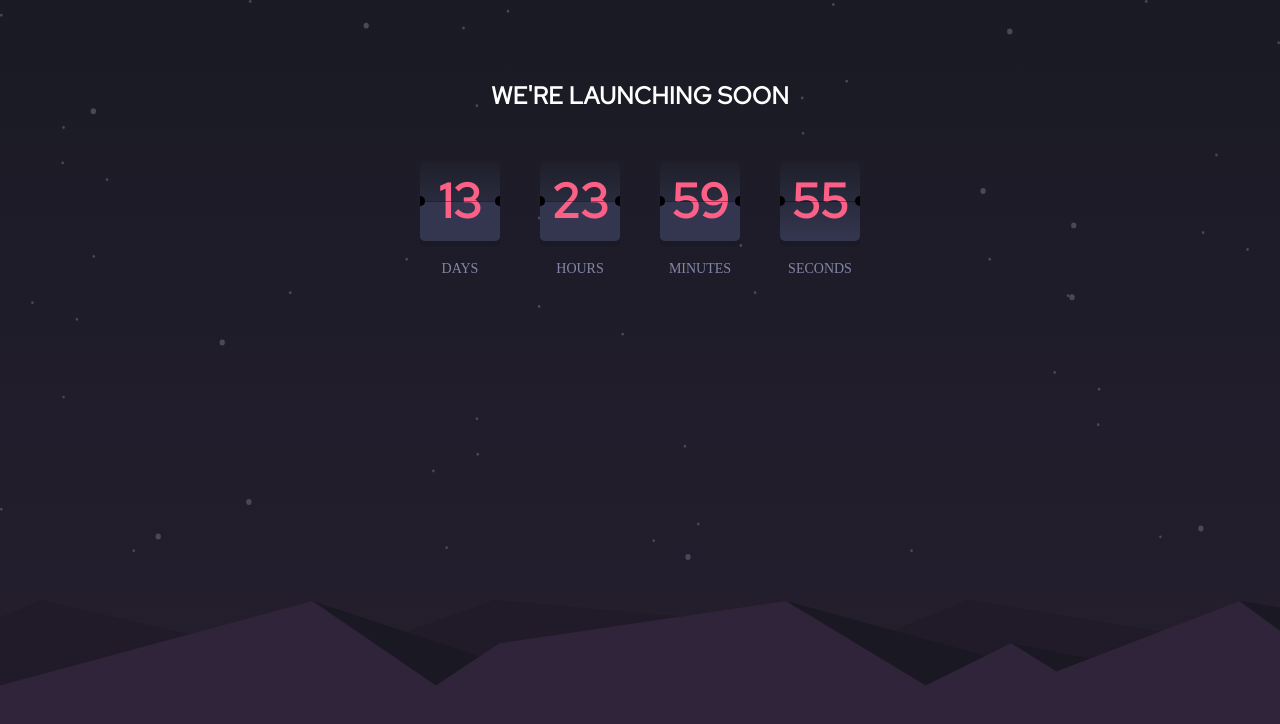
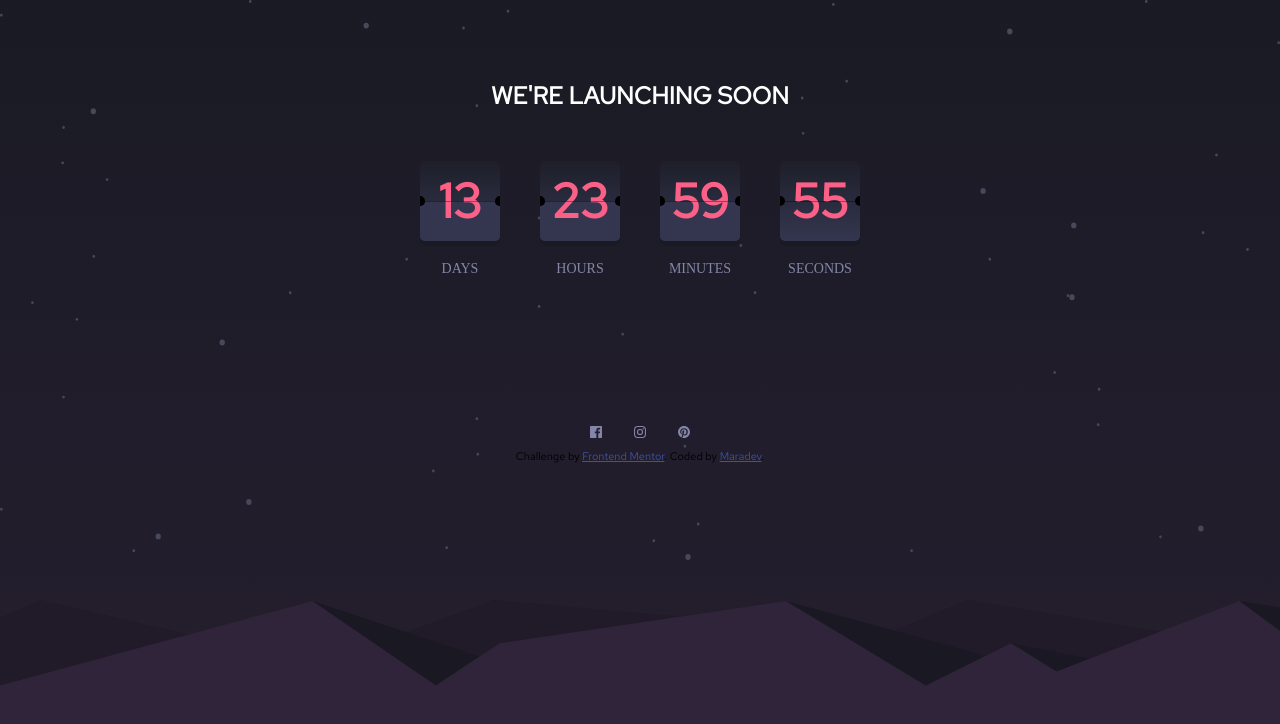
Before and after one commit to rhonaldm/launch-countdown-timer-main, a plain HTML site: page index.html in a window 1280 px wide. Drawn offline with Linux system fonts and the light colour scheme.

Commit message:
socialmedia added

```diff
--- a/css/styles.css
+++ b/css/styles.css
@@ -5,6 +5,11 @@
 
 body{
     margin: 0;
+    width: 100%;
+    height: 100vh;
+    background: url(../images/bg-stars.svg) top/100% 70% no-repeat,
+                url(../images/pattern-hills.svg) bottom  /100% 25% no-repeat,
+                linear-gradient(hsl(234, 17%, 12%), hsl(257, 20%, 14%), hsl(266, 19%, 15%));
 }
 
 h1{
@@ -18,14 +23,6 @@ h1{
     color: white;
 }
 
-.container{
-    width: 100%;
-    height: 100vh;
-    background: url(../images/bg-stars.svg) top/100% 70% no-repeat,
-                url(../images/pattern-hills.svg) bottom  /100% 25% no-repeat,
-                linear-gradient(hsl(234, 17%, 12%), hsl(257, 20%, 14%), hsl(266, 19%, 15%));
-}
-
 .countdown {
     display: flex;
     flex-direction: column;
@@ -36,7 +33,6 @@ h1{
 
 .cards-container{
     display: flex;
-
 }
 
 .scene-container{
@@ -73,8 +69,6 @@ h1{
     height: 100%;
     width: 100%;
     backface-visibility: hidden;
-
-
 }
 
 .cardfront{
@@ -88,10 +82,8 @@ h1{
     border-radius:0 0 5px 5px;
 }
 
-
 .card.is-flipped{
     transform:rotate3d(1,0,0,-180deg);
-
 }
 
 .notVisible{
@@ -106,21 +98,13 @@ h1{
     background-color: hsla(0, 0%, 0%, 0.363);
 }
 
-
-
-
-
-
 .number{
     position: absolute;
     top:50%;
     margin: 0;
     margin-top: -31.75px;
-
-
     left:50%;
     transform: translateX(-50%);
-
     font-family:'Red Hat Text', sans-serif;
     font-weight:700;
     font-size: 48px;
@@ -218,3 +202,20 @@ h1{
     text-transform: uppercase;
     margin-top: 20px;
 }
+
+.container-info{
+    font-family: 'Red Hat Text', sans-serif;
+    font-size: 8px;
+}
+.socialmedia{
+    width: 100px;
+    display: flex;
+    justify-content: space-between;
+    align-items: center;
+    margin: 115px auto 0 auto;
+}
+
+.socialmedia img{
+    width: 12px;
+    height: 12px;
+}
--- a/index.html
+++ b/index.html
@@ -5,7 +5,6 @@
   <meta name="viewport" content="width=device-width, initial-scale=1.0"> <!-- displays site properly based on user's device -->
 
   <link rel="icon" type="image/png" sizes="32x32" href="./images/favicon-32x32.png">
-  <link rel="preconnect" href="https://fonts.gstatic.com">
   <link rel="preconnect" href="https://fonts.gstatic.com">
   <link href="https://fonts.googleapis.com/css2?family=Red+Hat+Text&display=swap" rel="stylesheet">
   <link rel="stylesheet" href="css/styles.css">
@@ -111,18 +110,7 @@
       </div>
     </div>
   </main>
-
-
-  <!-- adornos del card
-
-                <div class="bottomRightConer"></div>
-                <div class="bottomLeftConer"></div>
-                <div class="topRightConer"></div>
-                <div class="topLeftConer"></div>
-  -->
-
-     <!-- <section class="container-info">
-
+  <section class="container-info">
     <div class="socialmedia">
       <img src="images/icon-facebook.svg" alt="icon-facebook">
       <img src="images/icon-instagram.svg" alt="icon-instagram">
@@ -133,8 +121,7 @@
         Coded by <a href="#">Maradev</a>.
       </p>
     </div>
-    </section> -->
-  </div>
+  </section>
 <script src="js/app.js"></script>
 </body>
 </html>
--- a/js/app.js
+++ b/js/app.js
@@ -68,7 +68,6 @@ function eventListener(){
     document.addEventListener("DOMContentLoaded", insertValues);
 }
 
-
 function insertValues(){
     daysParagraph.textContent = timer.days;
     hoursParagraph.textContent = timer.hours;
```
Lines whose indentation alone changed are shown as unchanged.
